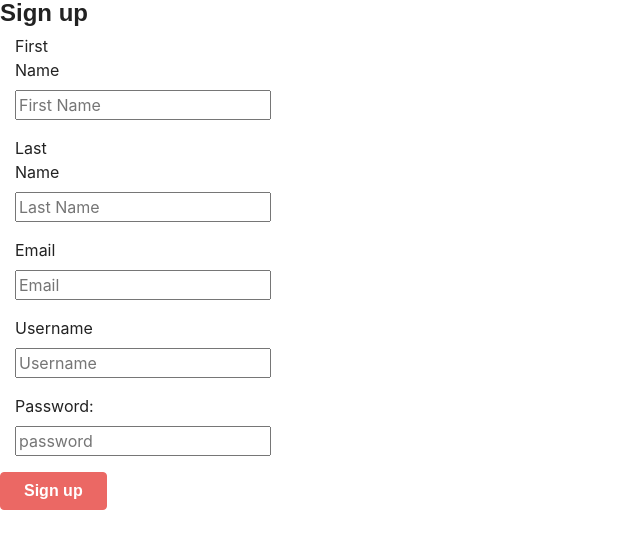
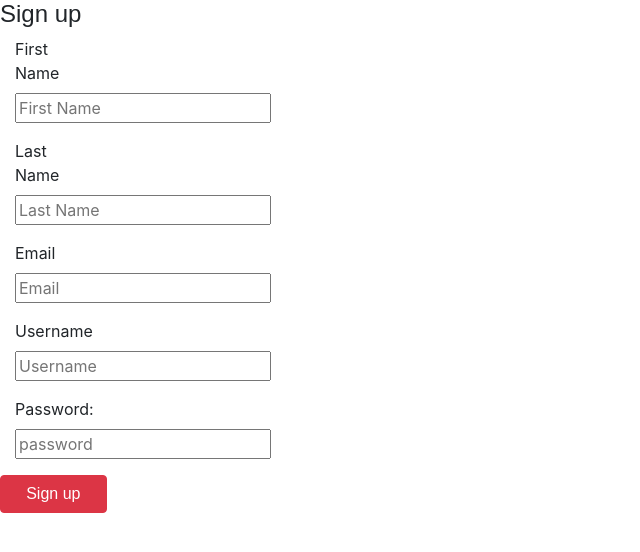
Before and after one commit to wbudoyo07/Project-3, a React (Create React App) app in the folder client/: page /signup in a window 1280 px wide. Shown: the top 552 px of the page, without its empty margins (0-640 px from the left). Built offline with nearby package versions, Linux system fonts and the light colour scheme; a web font is replaced by a local one.

Commit message:
reactstrap is working

```diff
--- a/client/package.json
+++ b/client/package.json
@@ -4,11 +4,13 @@
   "private": true,
   "proxy": "http://localhost:3001/",
   "dependencies": {
+    "axios": "^0.16.2",
+    "bootstrap": "^4.1.3",
     "react": "^16.0.0",
     "react-dom": "^16.0.0",
+    "react-router-dom": "^4.1.2",
     "react-scripts": "1.0.14",
-    "react-router-dom": "^4.1.2",
-    "axios": "^0.16.2"
+    "reactstrap": "^6.5.0"
   },
   "scripts": {
     "start": "react-scripts start",
--- a/client/src/index.js
+++ b/client/src/index.js
@@ -1,5 +1,6 @@
 import React from "react";
 import ReactDOM from "react-dom";
 import App from "./App";
+import 'bootstrap/dist/css/bootstrap.min.css';
 
 ReactDOM.render(<App />, document.getElementById("root"));
--- a/client/src/pages/Signup/SignUp.js
+++ b/client/src/pages/Signup/SignUp.js
@@ -1,4 +1,5 @@
 import React, { Component } from 'react'
+import { Button } from 'reactstrap';
 import API from "../../utils/API"
 
 class Signup extends Component {
@@ -133,11 +134,13 @@
 				</div>
 				<div className="form-group ">
 					<div className="col-7"></div>
-					<button
-						className="btn btn-primary col-1 col-mr-auto"
-						onClick={this.handleSubmit}
-						type="submit"
-					>Sign up</button>
+					<Button
+					className="btn btn-primary col-1 col-mr-auto"
+					onClick={this.handleSubmit}
+					type="submit"
+					color ="danger" >
+					Sign up
+					</Button>
 				</div>
 			</form>
 		</div>
```
Also changed, not shown: client/src/components/Navbar/Navbar.js (+4 -4 lines), 1 other file (tests, documents, lock files or other folders).
